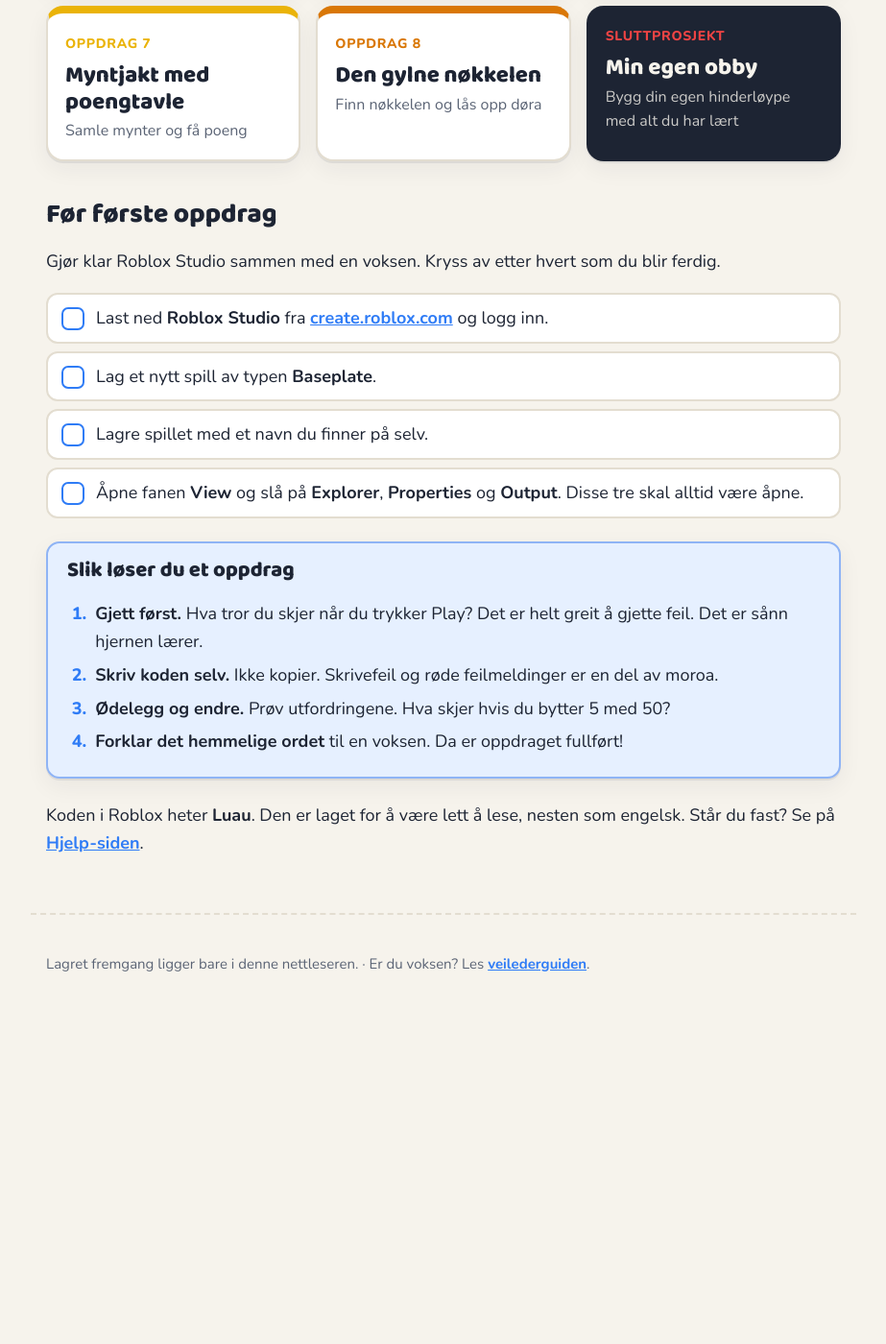
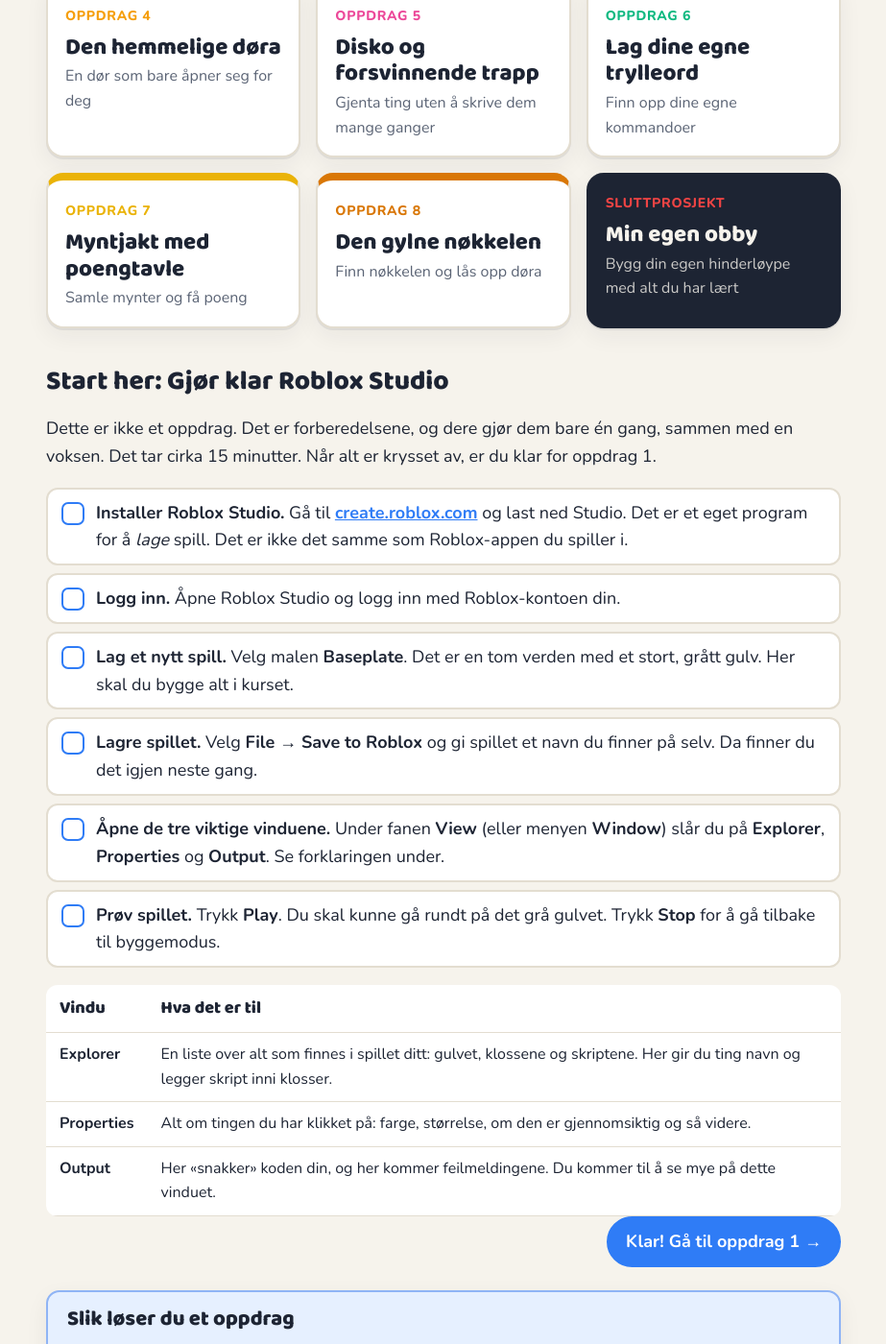
Before and after one commit to wendelborg/roblox-studio-kurs, a Jekyll site: the page built from docs/index.html, in a window 1280 px wide and 1400 px high, scrolled down 763 px. Shown: the whole window at 96% size, without its empty margins (178-1101 px from the left). Built offline with Jekyll 4.4.1, drawn with Linux system fonts in a browser that asks for light colours; before the commit the page ends 1834 px from its top, so only the background shows below that; some of the changed text lies outside the part shown.

Commit message:
Gjør oppsettet før oppdrag 1 tydeligere
Co-Authored-By: Claude Opus 5.5 <noreply@anthropic.com>
Claude-Session: https://claude.ai/code/session_01DpVn7WjFffeEtuzLcQZFM2

```diff
--- a/docs/index.html
+++ b/docs/index.html
@@ -8,6 +8,10 @@ vis_tittel: false
   <div class="fremgang">
     <div class="fremgang-bane"><div id="fremgang-stolpe"></div></div>
     <p id="fremgang-tekst">0 av 8 oppdrag fullført</p>
+  </div>
+  <div class="boks gjett">
+    <h3>Første gang?</h3>
+    <p>Før oppdrag 1 må Roblox Studio gjøres klart. <a href="#start">Start her</a>. Det tar cirka 15 minutter, og dere gjør det bare én gang.</p>
   </div>
 </section>
 
@@ -30,14 +34,29 @@ vis_tittel: false
   </li>
 </ul>
 
-<h2>Før første oppdrag</h2>
-<p>Gjør klar Roblox Studio sammen med en voksen. Kryss av etter hvert som du blir ferdig.</p>
+<h2 id="start">Start her: Gjør klar Roblox Studio</h2>
+<p>Dette er ikke et oppdrag. Det er forberedelsene, og dere gjør dem bare én gang, sammen med en voksen. Det tar cirka 15 minutter. Når alt er krysset av, er du klar for oppdrag 1.</p>
 <ul>
-  <li>[ ] Last ned <strong>Roblox Studio</strong> fra <a href="https://create.roblox.com">create.roblox.com</a> og logg inn.</li>
-  <li>[ ] Lag et nytt spill av typen <strong>Baseplate</strong>.</li>
-  <li>[ ] Lagre spillet med et navn du finner på selv.</li>
-  <li>[ ] Åpne fanen <strong>View</strong> og slå på <strong>Explorer</strong>, <strong>Properties</strong> og <strong>Output</strong>. Disse tre skal alltid være åpne.</li>
+  <li>[ ] <strong>Installer Roblox Studio.</strong> Gå til <a href="https://create.roblox.com">create.roblox.com</a> og last ned Studio. Det er et eget program for å <em>lage</em> spill. Det er ikke det samme som Roblox-appen du spiller i.</li>
+  <li>[ ] <strong>Logg inn.</strong> Åpne Roblox Studio og logg inn med Roblox-kontoen din.</li>
+  <li>[ ] <strong>Lag et nytt spill.</strong> Velg malen <strong>Baseplate</strong>. Det er en tom verden med et stort, grått gulv. Her skal du bygge alt i kurset.</li>
+  <li>[ ] <strong>Lagre spillet.</strong> Velg <strong>File → Save to Roblox</strong> og gi spillet et navn du finner på selv. Da finner du det igjen neste gang.</li>
+  <li>[ ] <strong>Åpne de tre viktige vinduene.</strong> Under fanen <strong>View</strong> (eller menyen <strong>Window</strong>) slår du på <strong>Explorer</strong>, <strong>Properties</strong> og <strong>Output</strong>. Se forklaringen under.</li>
+  <li>[ ] <strong>Prøv spillet.</strong> Trykk <strong>Play</strong>. Du skal kunne gå rundt på det grå gulvet. Trykk <strong>Stop</strong> for å gå tilbake til byggemodus.</li>
 </ul>
+
+<div class="tabell">
+<table>
+  <thead><tr><th>Vindu</th><th>Hva det er til</th></tr></thead>
+  <tbody>
+    <tr><td><strong>Explorer</strong></td><td>En liste over alt som finnes i spillet ditt: gulvet, klossene og skriptene. Her gir du ting navn og legger skript inni klosser.</td></tr>
+    <tr><td><strong>Properties</strong></td><td>Alt om tingen du har klikket på: farge, størrelse, om den er gjennomsiktig og så videre.</td></tr>
+    <tr><td><strong>Output</strong></td><td>Her «snakker» koden din, og her kommer feilmeldingene. Du kommer til å se mye på dette vinduet.</td></tr>
+  </tbody>
+</table>
+</div>
+
+<nav class="bla"><a class="neste" href="{{ '/oppdrag/1/' | relative_url }}">Klar! Gå til oppdrag 1 →</a></nav>
 
 <div class="boks ide">
   <h3>Slik løser du et oppdrag</h3>
```
